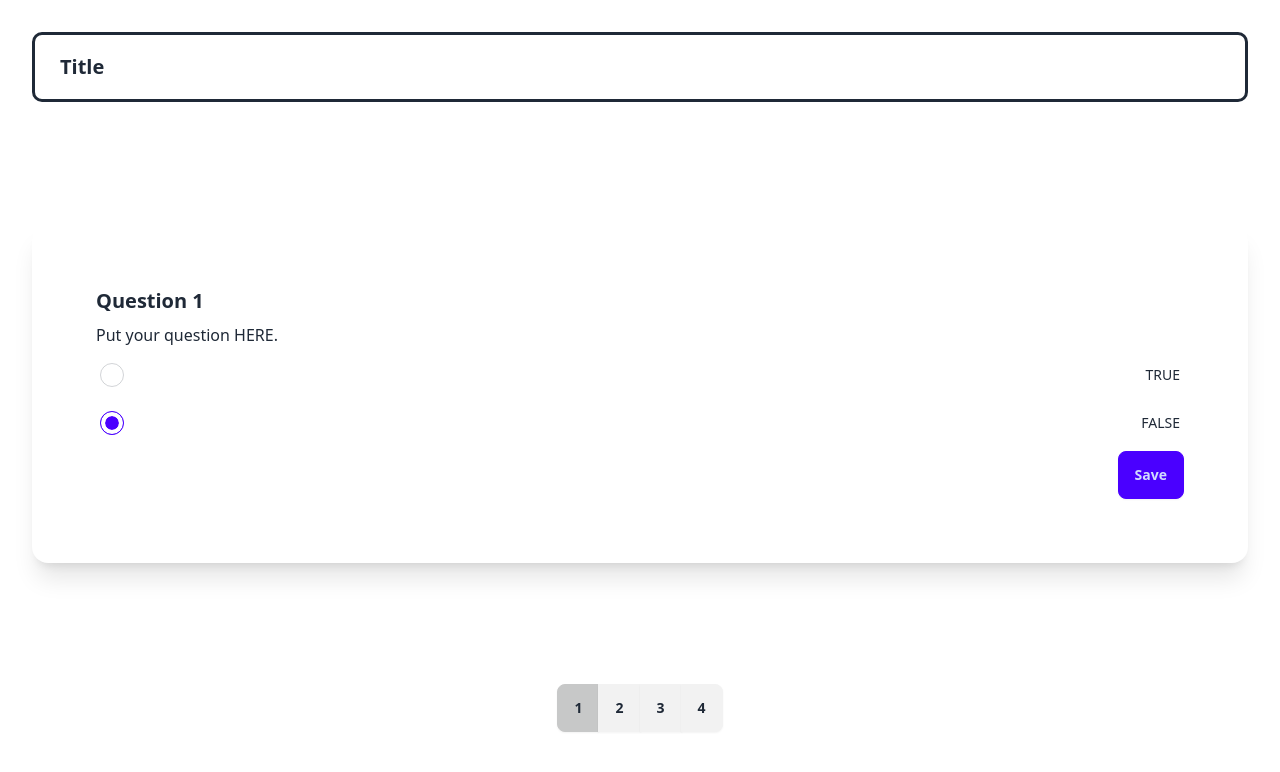
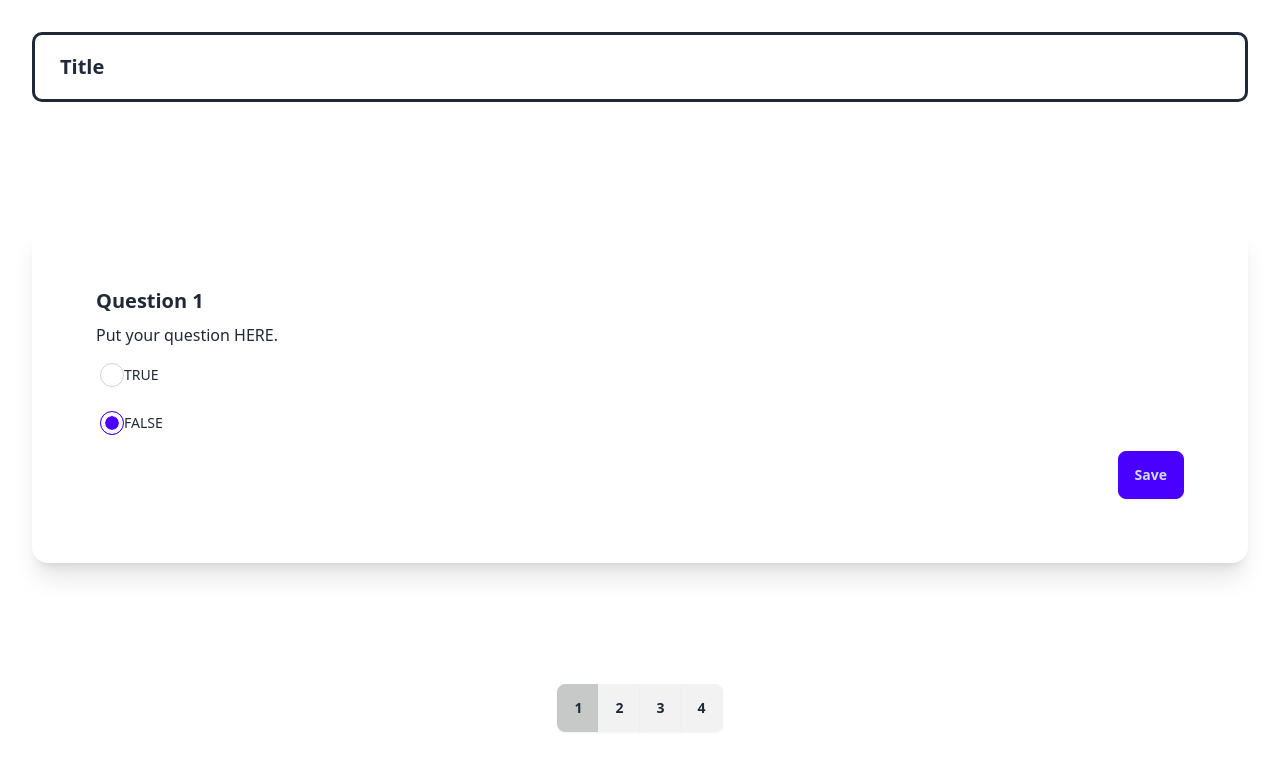
Before and after one commit to wgumboc/WAKE, a React (Vite) app in the folder Frontend/: page / in a window 1280 px wide. Shown: the top 772 px of the page. Built offline with nearby package versions, Linux system fonts and the light colour scheme.

Commit message:
merging main

```diff
--- a/Frontend/src/index.css
+++ b/Frontend/src/index.css
@@ -17,6 +17,11 @@
 }
 
 .question-title {
-    display:flex;
+    display: flex;
     justify-content: left;
 }
+
+.cursor-pointer {
+    display: flex;
+    justify-content: left;
+}
```
